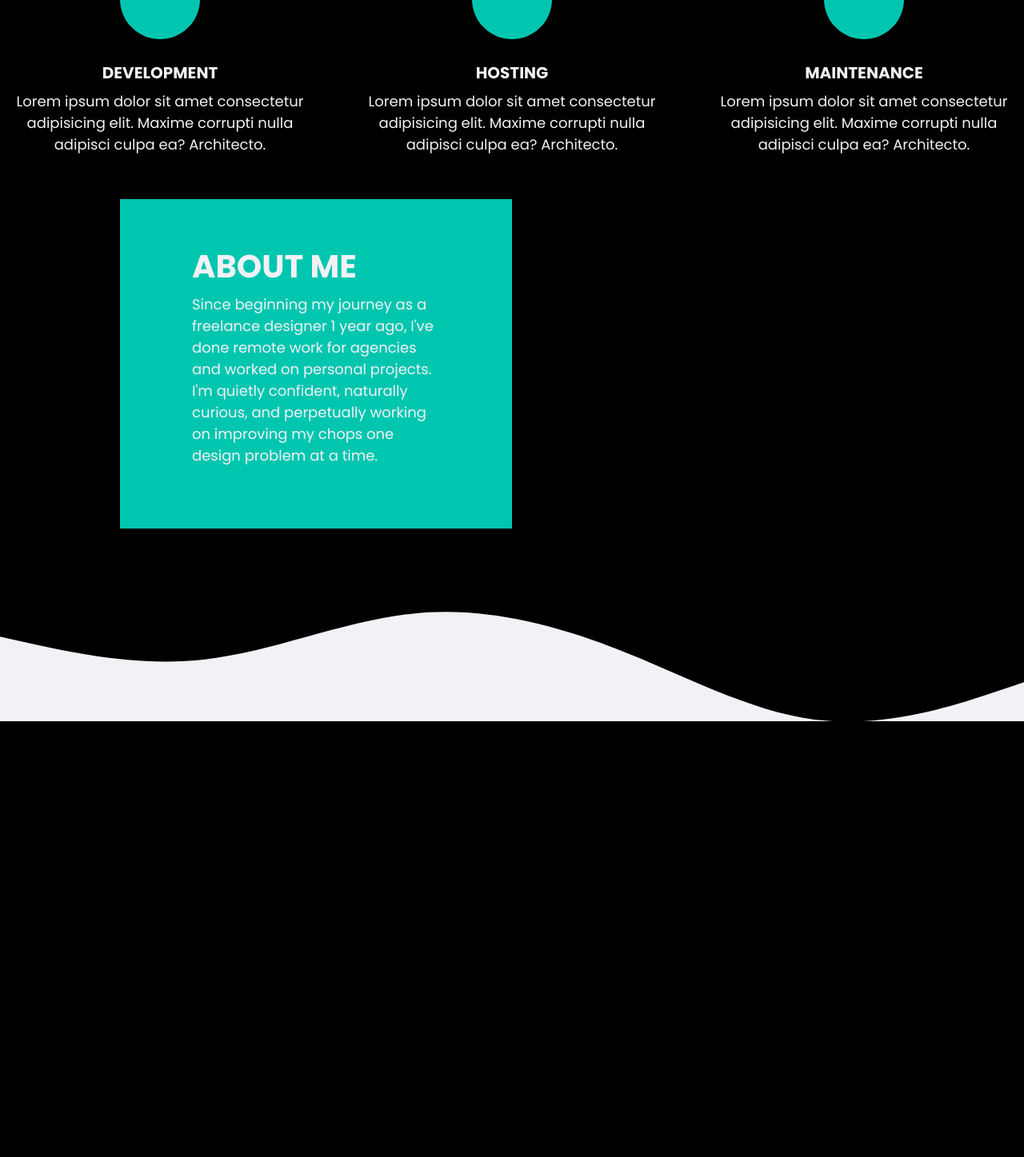
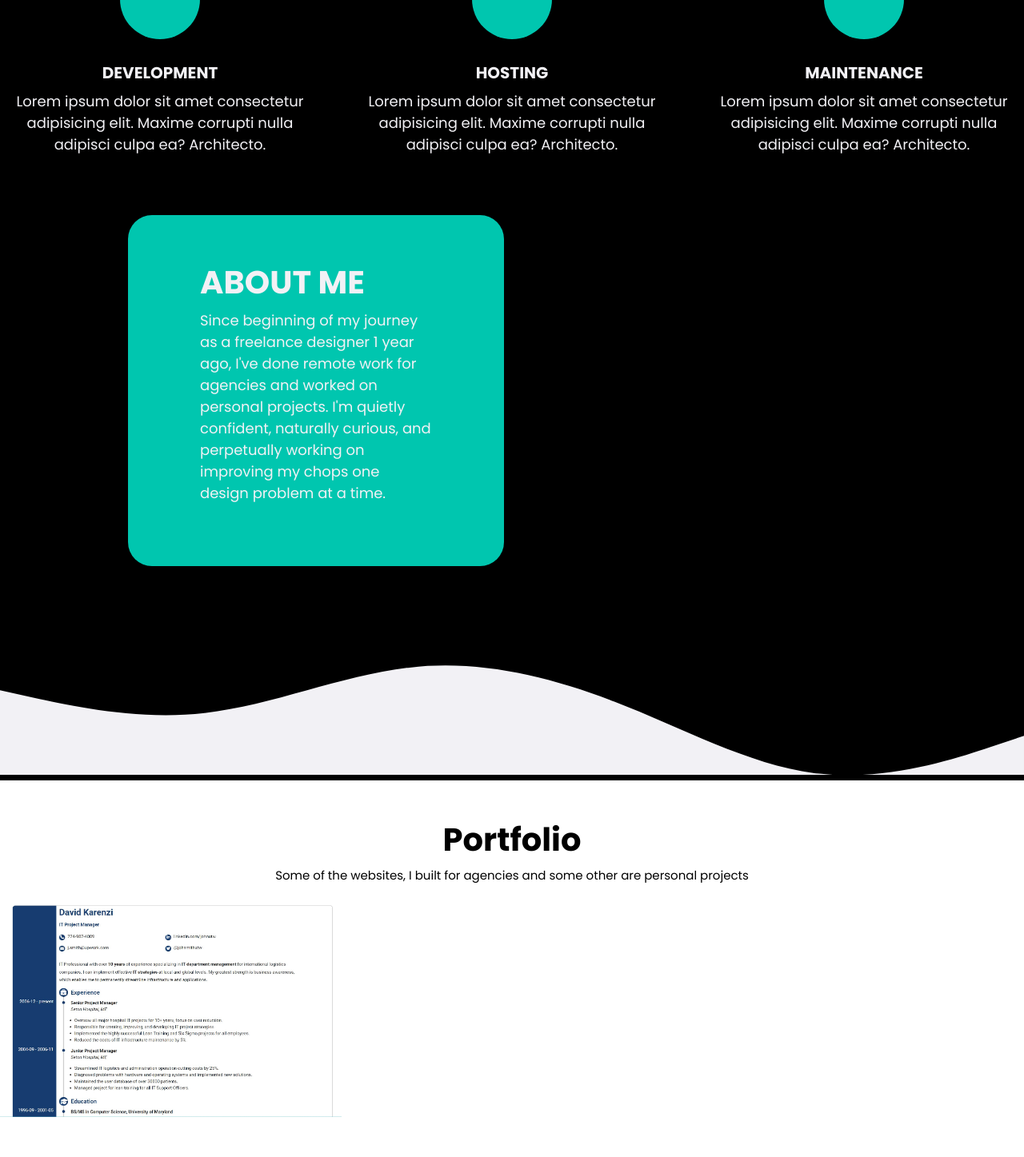
Before and after one commit to K-Ds/My-BRAND-David, a PHP site: page / in a window 1280 px wide. Shown: the part 801-2248 px from the top of the page at 80% size. Before the commit the page ends 1703 px from the top, so only its background shows below. Run offline with PHP 8.4, Linux system fonts and the light colour scheme; some libraries are stand-ins or nearby versions.

Commit message:
polishing the about me section

```diff
--- a/UI/css/styles.css
+++ b/UI/css/styles.css
@@ -286,6 +286,13 @@
     opacity: 0.8;
 }
 
+.hero__btn {
+    width: 25rem;
+    justify-self: center;
+    padding: 2rem 3rem;
+    font-weight: 500;
+}
+
 @media screen and (min-width:768px) {
     .hero__heading {
         font-size: 10rem;
@@ -385,9 +392,78 @@
 
 .about__data {
     background: var(--color-accent);
-    padding: 6rem 9rem;
+    padding: 4rem 6rem;
+    border-radius: 30px;
+    margin: 2rem 1rem;
+}
+
+
+.about__description {
+    line-height: 1.5;
 }
 
 .about__wave {
     padding-top: 5rem;
 }
+
+@media screen and (min-width:768px) {
+    .about__data {
+        padding: 6rem 9rem;
+    }
+
+}
+
+
+/* --------- portfolio section ------*/
+.portfolio__header {
+    width: 100%;
+    text-align: center;
+    color: var(--color-primary);
+}
+
+.portfolio__description {
+    font-size: 1.5rem;
+}
+
+.portfolio__card {
+    width: 100%;
+    height: 100%;
+    position: relative;
+}
+
+.card__preview {
+    width: 100%;
+    height: 100%;
+    opacity: 1;
+    display: block;
+    transition: .5s ease;
+}
+
+.card__header {
+    position: absolute;
+    top: 50%;
+    left: 50%;
+    background: #00C6AF;
+    color: var(--color-primary);
+    transition: .5s ease;
+    opacity: 0;
+    transform: translate(-50%, -50%);
+    -ms-transform: translate(-50%, -50%);
+    text-align: center;
+    width: 100%;
+    height: 100%;
+    vertical-align: middle;
+}
+
+.portfolio__card:hover .card__preview {
+    opacity: 0.3;
+}
+
+.portfolio__card:hover .card__header {
+    opacity: 1;
+}
+
+.card__heading {
+    font-weight: 500;
+    font-size: 1.5rem;
+}
--- a/UI/index.html
+++ b/UI/index.html
@@ -145,9 +145,9 @@
             <h2 class="about__heading">ABOUT ME</h2>
           </header>
           <p class="about__description">
-            Since beginning my journey as a freelance designer 1 year ago, I've
-            done remote work for agencies and worked on personal projects. I'm
-            quietly confident, naturally curious, and perpetually working on
+            Since beginning of my journey as a freelance designer 1 year ago,
+            I've done remote work for agencies and worked on personal projects.
+            I'm quietly confident, naturally curious, and perpetually working on
             improving my chops one design problem at a time.
           </p>
         </div>
@@ -165,6 +165,25 @@
       </svg>
     </section>
 
+    <section class="section section-portfolio">
+      <header class="portfolio__header">
+        <h2 class="portfolio__heading">Portfolio</h2>
+        <p class="portfolio__description">
+          Some of the websites, I built for agencies and some other are personal
+          projects
+        </p>
+      </header>
+      <div class="grid grid--1x3 portfolio__grid">
+        <div class="portfolio__card">
+          <header class="card__header">
+            <h3 class="card__heading">Changeiscoming</h3>
+            <a href="" class="card__more">Visit</a>
+          </header>
+
+          <img src="images/cv.jpg" alt="cv website" class="card__preview" />
+        </div>
+      </div>
+    </section>
     <script src="main.js"></script>
   </body>
 </html>
```
Also changed, not shown: UI/images/EXPENSE.jpg (added), UI/images/cv.jpg (added), UI/images/moshify.jpg (added).
